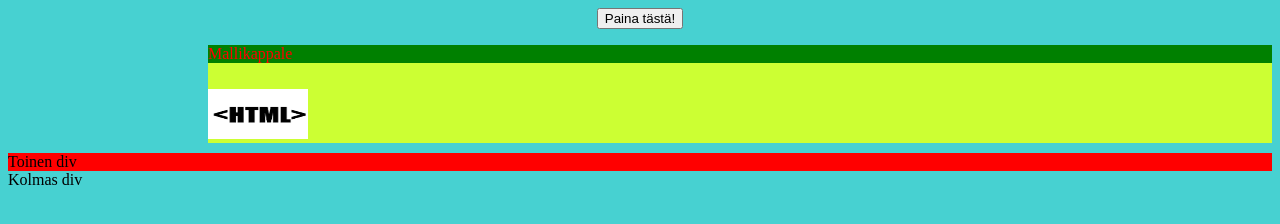
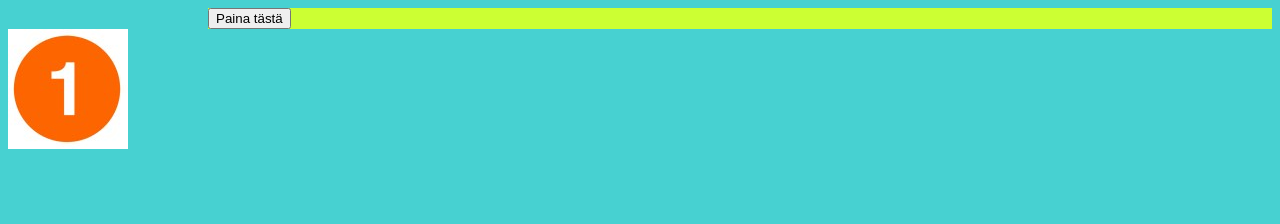
Before and after one commit to hihhuli/webbiprojekti, a plain HTML site: page index.html in a window 1280 px wide. Drawn offline with Linux system fonts and the light colour scheme.

Commit message:
Added toggleClass function and some pictures

```diff
--- a/index.html
+++ b/index.html
@@ -7,19 +7,11 @@
         <script src="script.js"></script>
 	</head>
 	<body>
-        <div align="center">
-            <button type="button" onclick="showText('testataan')">Paina tästä!</button>
-            <p id="teksti-kappale"></p>
+		<div id="testiElementti" class="keltainen-div">
+            <button type="button" onclick="toggleClass('testiElementti', 'keltainen-div')">Paina tästä</button>
         </div>
-		<div class="keltainen-div">
-            <p id="mallikappale">Mallikappale</p>
-            <a target="_blank" href="http://www.yle.fi">
-                <img class="kuva-tyyli margin-tyyli" src="image.png" alt="Ohops">
-            </a>
-        </div>
-        <div id="toinen-div" class="margin-tyyli">Toinen div</div>
-        <div class="tyylikas-div">
-            Kolmas div
+        <div>
+            <img src="number1.jpg">
         </div>
 	</body>
 </html>
--- a/script.js
+++ b/script.js
@@ -6,3 +6,8 @@ function showText(text) {
     let elem = document.getElementById("teksti-kappale");
     elem.textContent = text;
 }
+
+function toggleClass(elemId, className) {
+    let elem = document.getElementById(elemId);
+    elem.classList.toggle(className);
+}
```
Also changed, not shown: number1.jpg (added), number2.jpg (added).
